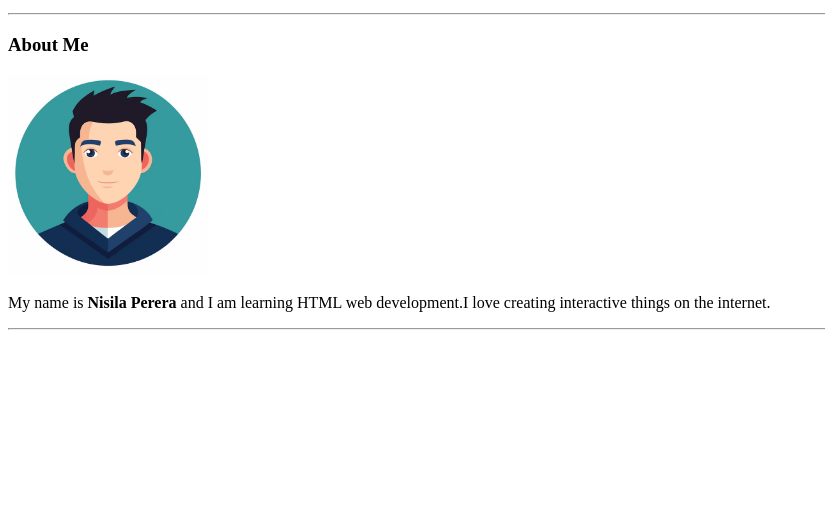
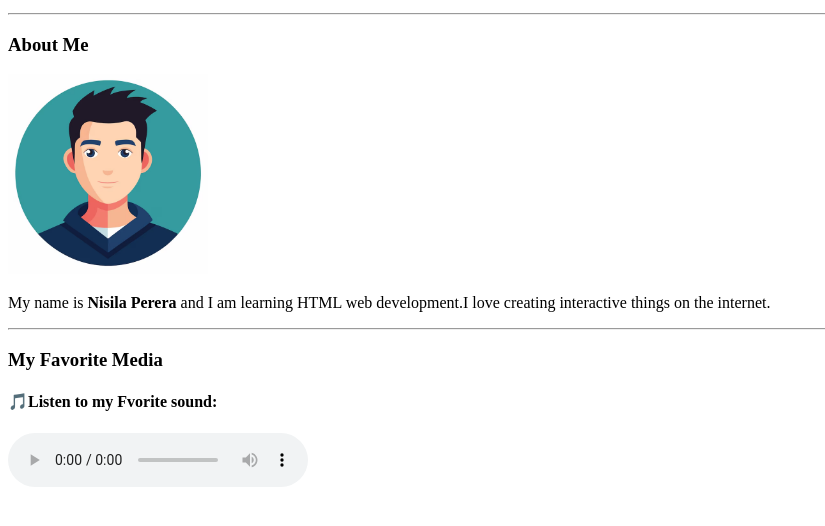
Before and after one commit to jinaniperera213/project-4, a plain HTML site: page index.html in a window 1280 px wide. Shown: the part 102-628 px from the top of the page, without its empty margins (0-825 px from the left). Drawn offline with Linux system fonts and the light colour scheme.

Commit message:
add audio file

```diff
--- a/index.html
+++ b/index.html
@@ -15,7 +15,14 @@
 
     <p>My name is <b>Nisila Perera</b> and I am learning HTML web development.I love creating interactive things on the internet.</p>
     <hr>
+    <!--add audio file-->
+    <h3>My Favorite Media</h3>
 
+    <h4>🎵Listen to my Fvorite sound:</h4>
+
+    <audio controls>
+    <source src="Assest\audio\Manamaliye_Romesh_Sugathapala_Sarigama_lk.mp3" type="audio/mpeg">
+</audio>
 
 
 </body>
```
Also changed, not shown: 1 other file.
